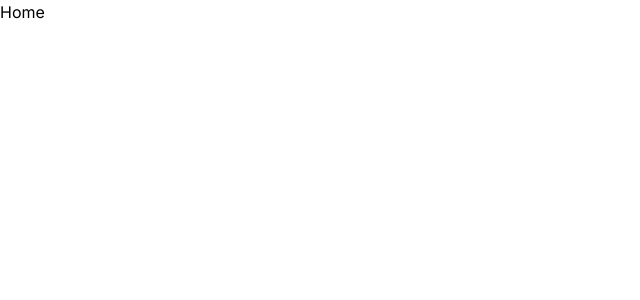
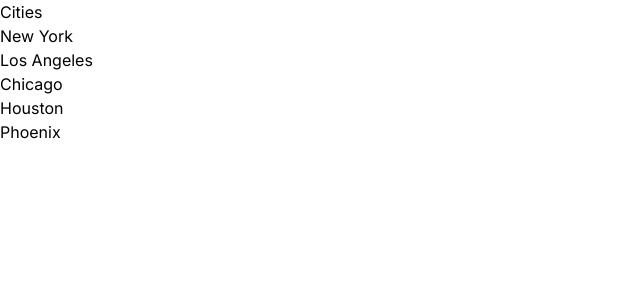
Before and after one commit to daybreak-studio/superpower, a Next.js app: page / in a window 1280 px wide. Shown: the top 300 px of the page, without its empty margins (0-640 px from the left). Built offline with nearby package versions, Linux system fonts and the light colour scheme.

Commit message:
Moved component in directory, added example code

```diff
--- a/app/page.tsx
+++ b/app/page.tsx
@@ -1,7 +1,32 @@
-export default function Home() {
+// import Alert from ".././components/ExampleHeader";
+
+// export default function Home() {
+//   return (
+//     <main className="">
+//       <h1>Home</h1>
+//     </main>
+//   );
+// }
+
+
+import ListGroup from ".././components/JpegSequence";
+
+function App() {
+  let items = ["New York", "Los Angeles", "Chicago", "Houston", "Phoenix"];
+
+  const handleSelectItem = (item: string) => {
+    console.log(item);
+  };
+
   return (
-    <main className="">
-      <h1>Home</h1>
-    </main>
+    <div>
+      <ListGroup
+        items={items}
+        heading="Cities"
+        onSelectItem={handleSelectItem}
+      />
+    </div>
   );
-} //test
+}
+
+export default App;
--- /dev/null
+++ b/components/JpegSequence/index.tsx
@@ -0,0 +1,43 @@
+import { MouseEvent, useState } from "react";
+
+interface Props {
+  items: string[];
+  heading: string;
+  onSelectItem: (item: string) => void;
+}
+
+function ListGroup({ items, heading, onSelectItem }: Props) {
+  const [hoveredIndex, setHoveredIndex] = useState<number | null>(null); // useState to alter active index
+
+  //const handleClick = (event: MouseEvent) => console.log(event.clientX);
+  function handleTest(item: string, event: MouseEvent, index: number) {
+    console.log(event.clientX);
+    setHoveredIndex(index);
+    onSelectItem(item);
+  }
+
+  return (
+    <>
+      <h1>{heading}</h1>
+      {items.length === 0 && <p>No items found</p>}
+      <ul className="list-group">
+        {items.map((item, index) => (
+          <li
+            key={item}
+            className={
+              hoveredIndex === index
+                ? "list-group-item active"
+                : "list-group-item"
+            }
+            onClick={(event) => handleTest(item, event, index)} // Fix: Pass both item, event, and index parameters to handleTest
+            //onMouseLeave={() => setHoveredIndex(null)}
+          >
+            {item}
+          </li>
+        ))}
+      </ul>
+    </>
+  );
+}
+
+export default ListGroup;
```
Also changed, not shown: components/ExampleHeader/JpegSequence/index.tsx (deleted).
